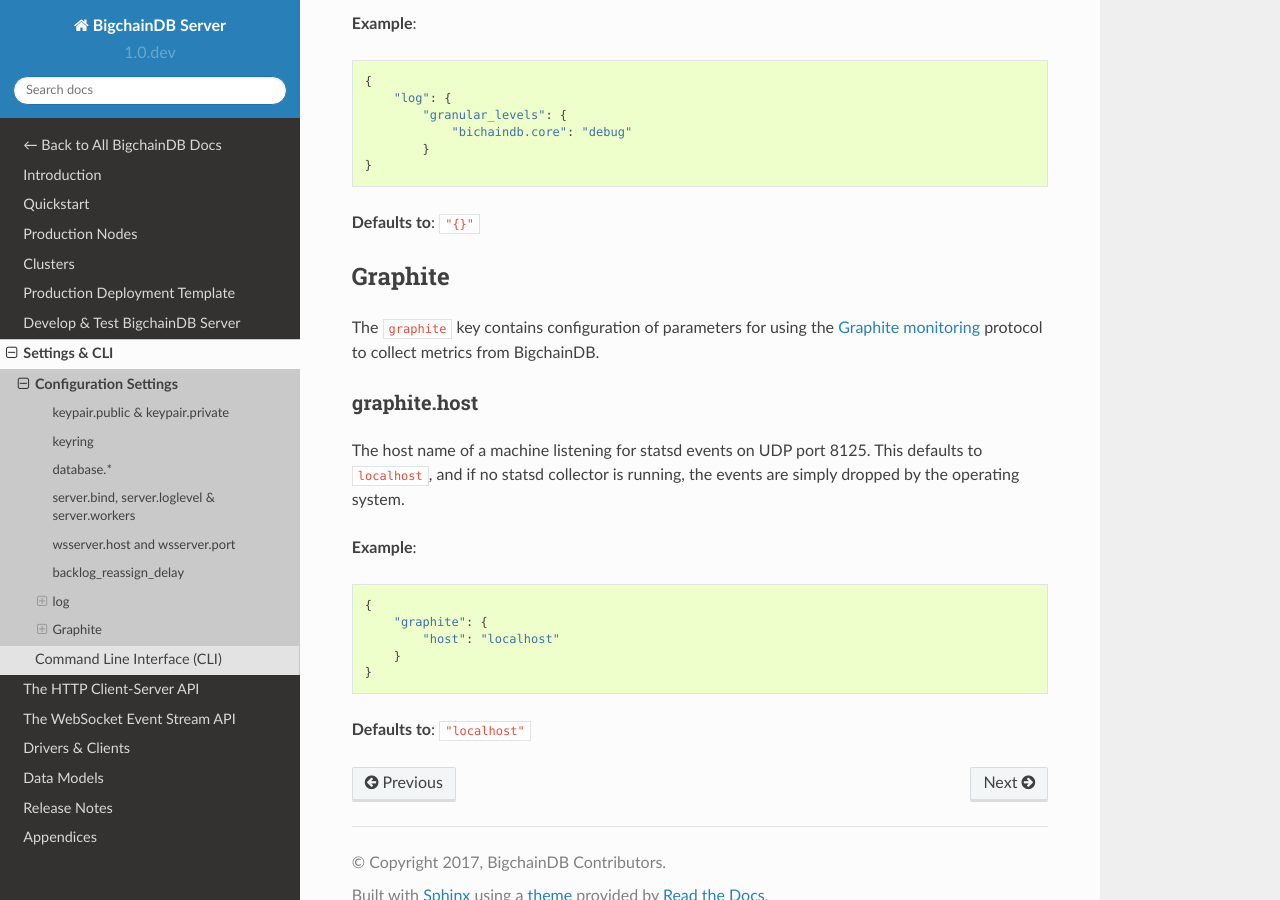
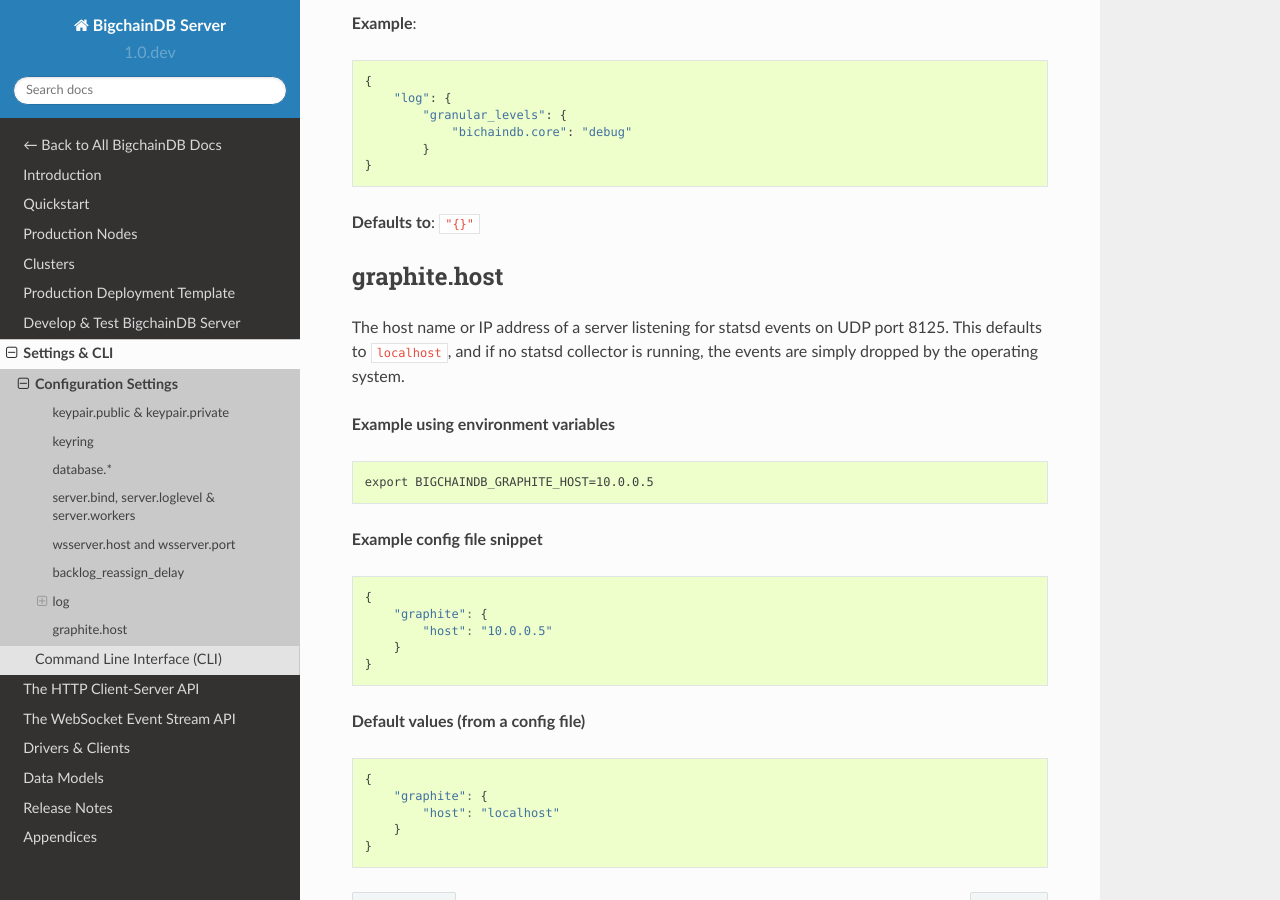
Before and after one commit to bigchaindb/bigchaindb, a Sphinx documentation site: the page built from docs/server/source/server-reference/configuration.md, in a window 1280 px wide and 900 px high, scrolled down 10906 px. Built offline with Sphinx 7.4.7 and the Read the Docs theme 2.0.0, drawn with Linux system fonts in a browser that asks for light colours; pages that are not in the unit, such as notebooks, are missing from menus.

Commit message:
graphite settings docs follows wsserver

````diff
--- a/docs/server/source/server-reference/configuration.md
+++ b/docs/server/source/server-reference/configuration.md
@@ -495,26 +495,31 @@
 **Defaults to**: `"{}"`
 
 
-## Graphite
+## graphite.host
 
-The `graphite` key contains configuration of parameters for using the
-[Graphite monitoring](https://graphiteapp.org/) protocol to collect metrics
-from BigchainDB.
+The host name or IP address of a server listening for statsd events on UDP
+port 8125. This defaults to `localhost`, and if no statsd collector is running,
+the events are simply dropped by the operating system.
 
-### graphite.host
+**Example using environment variables**
+```text
+export BIGCHAINDB_GRAPHITE_HOST=10.0.0.5
+```
 
-The host name of a machine listening for statsd events on UDP port 8125. This
-defaults to `localhost`, and if no statsd collector is running, the events are
-simply dropped by the operating system.
+**Example config file snippet**
+```js
+{
+    "graphite": {
+        "host": "10.0.0.5"
+    }
+}
+```
 
-**Example**:
-
-```
+**Default values (from a config file)**
+```js
 {
     "graphite": {
         "host": "localhost"
     }
 }
 ```
-
-**Defaults to**: `"localhost"`
````
